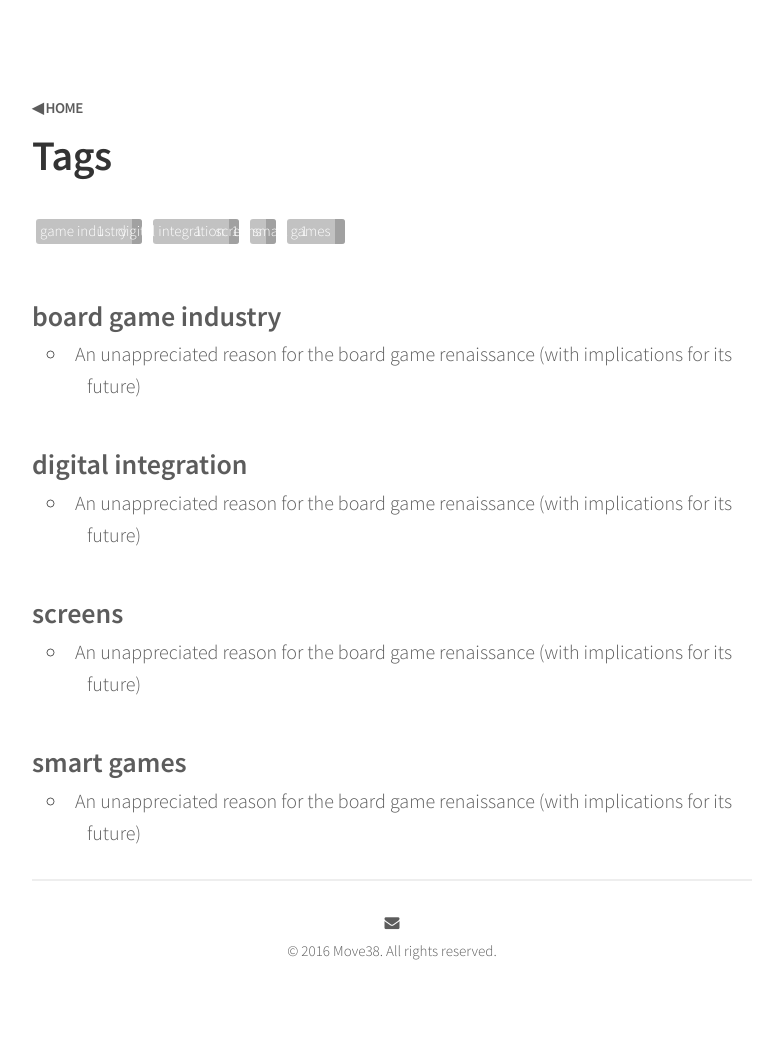
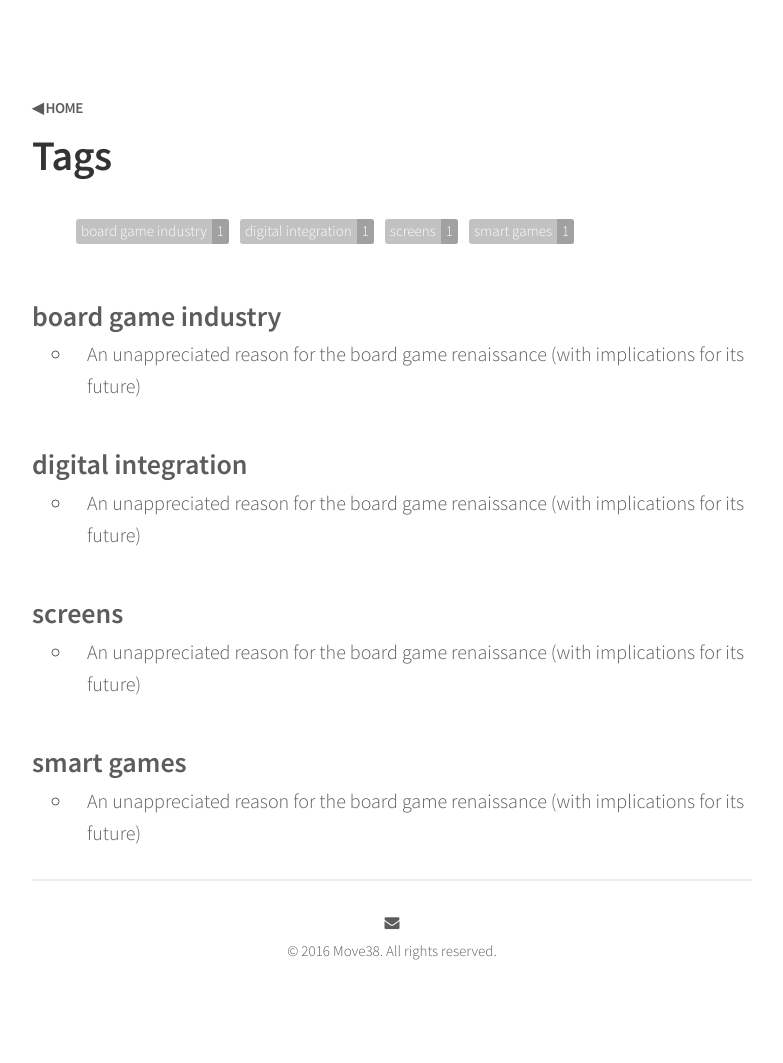
Before and after one commit to jbobrow/Move38-website, a Jekyll site: the page built from tags/index.html, in a window 1280 px wide. Shown: the whole page, without its empty margins (248-1031 px from the left). Built offline with Jekyll 4.4.1, drawn with Linux system fonts in a browser that asks for light colours; nearby versions of some CDN libraries.

Commit message:
... list style :/

```diff
--- a/_sass/_typography.scss
+++ b/_sass/_typography.scss
@@ -90,8 +90,7 @@
 }
 
 ul {
-  list-style: inside circle;
-  text-indent: -2rem;
+  list-style: outside circle;
   padding-left: 2rem;
 
   li {
@@ -100,7 +99,7 @@
 
   ul,
   ol {
-    list-style: inside;
+    list-style: outside;
     margin-left: 2rem;
     margin-top: .25rem;
     margin-bottom: .5rem;
@@ -108,8 +107,7 @@
 }
 
 ol {
-  list-style: inside decimal;
-  text-indent: -2rem;
+  list-style: outside decimal;
   padding-left: 2rem;
 
   li {
```
